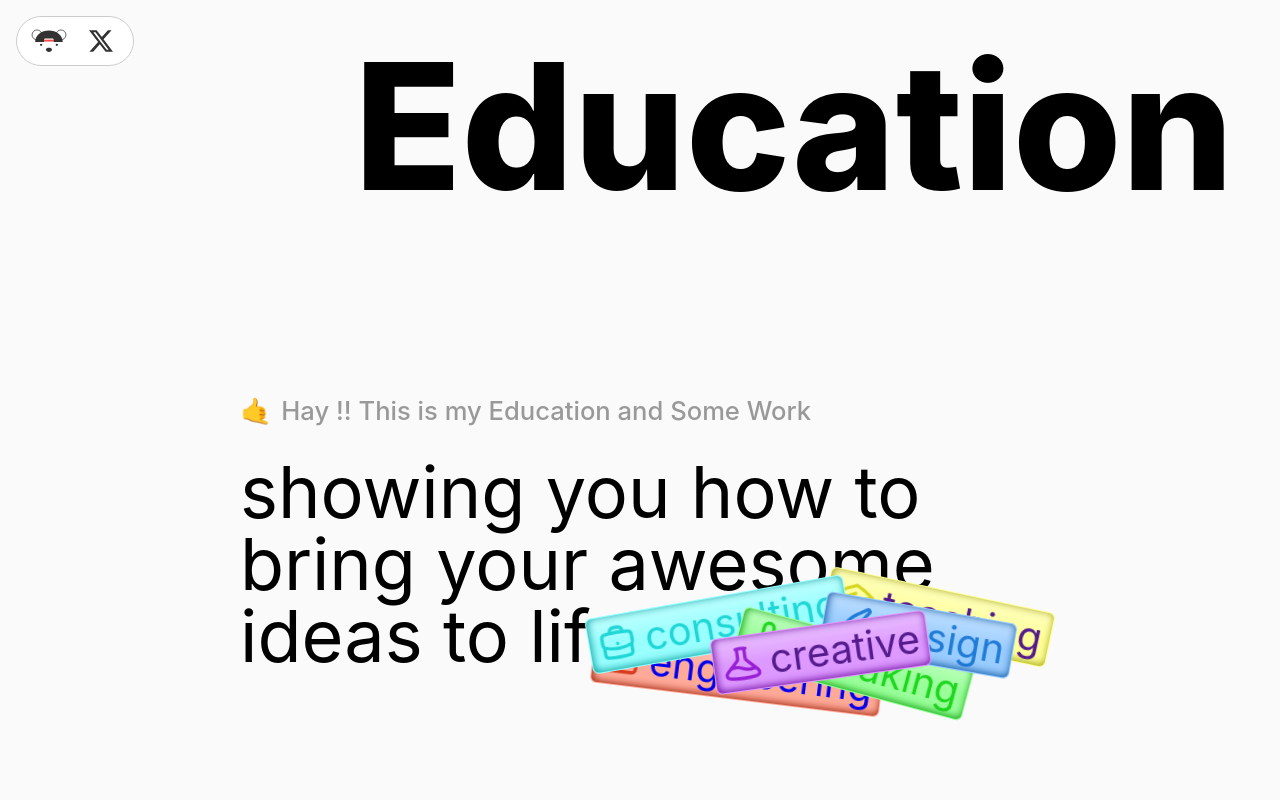
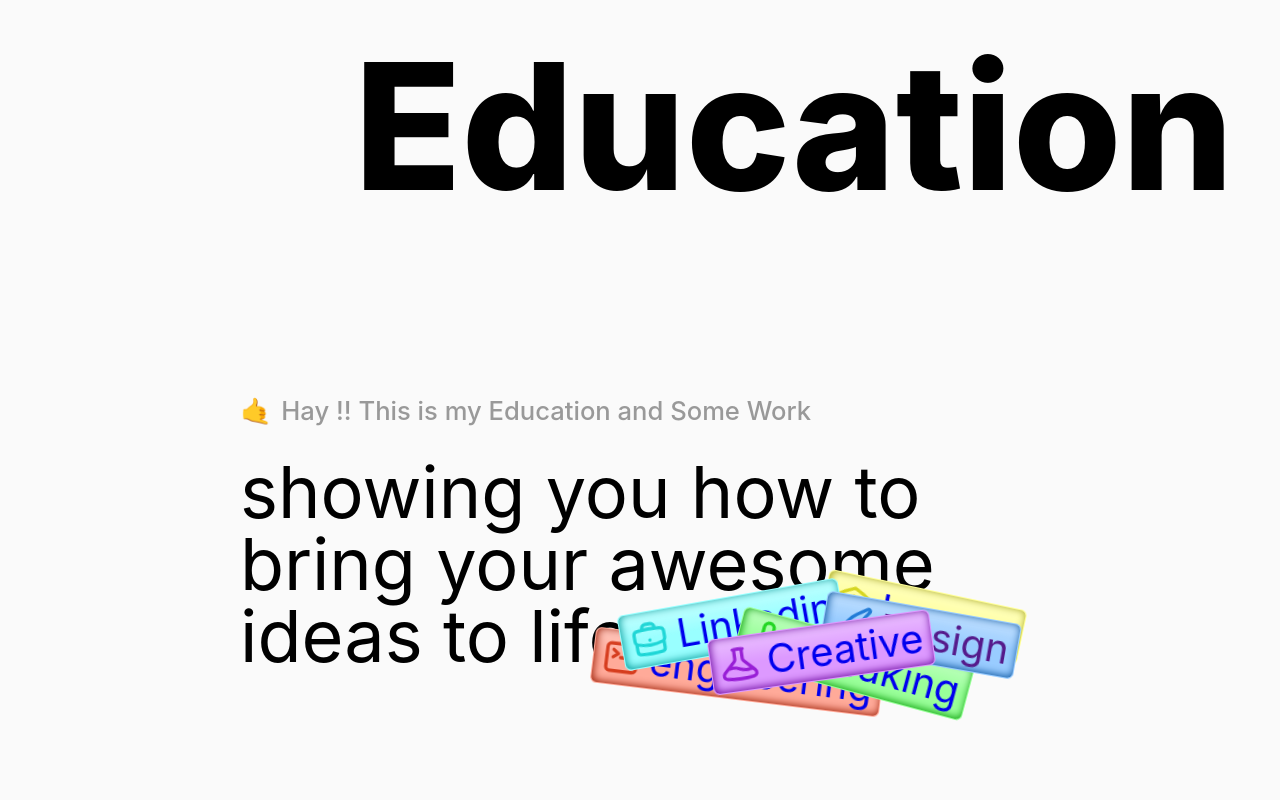
Before and after one commit to kapilinania/finalPortfolio.github.io, a plain HTML site: page index.html in a window 1280 px wide. Shown: the top 800 px of the page. Drawn offline with nearby package versions, Linux system fonts and the light colour scheme.

Commit message:
Update index.html

```diff
--- a/index.html
+++ b/index.html
@@ -278,6 +278,7 @@ a{
     text-decoration: none;
 }
 
+
     </style>
 </head>
 <body>
@@ -302,31 +303,31 @@ a{
               <svg xmlns="http://www.w3.org/2000/svg" fill="none" viewBox="0 0 24 24" stroke-width="1.5" stroke="currentColor" class="w-6 h-6">
                 <path stroke-linecap="round" stroke-linejoin="round" d="M4.26 10.147a60.438 60.438 0 0 0-.491 6.347A48.62 48.62 0 0 1 12 20.904a48.62 48.62 0 0 1 8.232-4.41 60.46 60.46 0 0 0-.491-6.347m-15.482 0a50.636 50.636 0 0 0-2.658-.813A59.906 59.906 0 0 1 12 3.493a59.903 59.903 0 0 1 10.399 5.84c-.896.248-1.783.52-2.658.814m-15.482 0A50.717 50.717 0 0 1 12 13.489a50.702 50.702 0 0 1 7.74-3.342M6.75 15a.75.75 0 1 0 0-1.5.75.75 0 0 0 0 1.5Zm0 0v-3.675A55.378 55.378 0 0 1 12 8.443m-7.007 11.55A5.981 5.981 0 0 0 6.75 15.75v-1.5" />
               </svg>
-              <a href="">teaching</a>
+              <a href="https://www.youtube.com/@kapilinaniya">Lesson</a>
             </div>
             <div class="attribute">
               <svg xmlns="http://www.w3.org/2000/svg" fill="none" viewBox="0 0 24 24" stroke-width="1.5" stroke="currentColor" class="w-6 h-6">
                 <path stroke-linecap="round" stroke-linejoin="round" d="M20.25 14.15v4.25c0 1.094-.787 2.036-1.872 2.18-2.087.277-4.216.42-6.378.42s-4.291-.143-6.378-.42c-1.085-.144-1.872-1.086-1.872-2.18v-4.25m16.5 0a2.18 2.18 0 0 0 .75-1.661V8.706c0-1.081-.768-2.015-1.837-2.175a48.114 48.114 0 0 0-3.413-.387m4.5 8.006c-.194.165-.42.295-.673.38A23.978 23.978 0 0 1 12 15.75c-2.648 0-5.195-.429-7.577-1.22a2.016 2.016 0 0 1-.673-.38m0 0A2.18 2.18 0 0 1 3 12.489V8.706c0-1.081.768-2.015 1.837-2.175a48.111 48.111 0 0 1 3.413-.387m7.5 0V5.25A2.25 2.25 0 0 0 13.5 3h-3a2.25 2.25 0 0 0-2.25 2.25v.894m7.5 0a48.667 48.667 0 0 0-7.5 0M12 12.75h.008v.008H12v-.008Z" />
               </svg>
-              consulting
+              <a href="https://www.linkedin.com/in/kapil-inania-a4a548160/?originalSubdomain=in">Linkedin</a>
             </div>
             <div class="attribute">
               <svg xmlns="http://www.w3.org/2000/svg" fill="none" viewBox="0 0 24 24" stroke-width="1.5" stroke="currentColor" class="w-6 h-6">
                 <path stroke-linecap="round" stroke-linejoin="round" d="M12 18.75a6 6 0 0 0 6-6v-1.5m-6 7.5a6 6 0 0 1-6-6v-1.5m6 7.5v3.75m-3.75 0h7.5M12 15.75a3 3 0 0 1-3-3V4.5a3 3 0 1 1 6 0v8.25a3 3 0 0 1-3 3Z" />
               </svg>
-              speaking
+              <a href="https://www.youtube.com/@kapilinaniya">speaking</a>
             </div>
             <div class="attribute">
               <svg xmlns="http://www.w3.org/2000/svg" fill="none" viewBox="0 0 24 24" stroke-width="1.5" stroke="currentColor" class="w-6 h-6">
                 <path stroke-linecap="round" stroke-linejoin="round" d="M9.53 16.122a3 3 0 0 0-5.78 1.128 2.25 2.25 0 0 1-2.4 2.245 4.5 4.5 0 0 0 8.4-2.245c0-.399-.078-.78-.22-1.128Zm0 0a15.998 15.998 0 0 0 3.388-1.62m-5.043-.025a15.994 15.994 0 0 1 1.622-3.395m3.42 3.42a15.995 15.995 0 0 0 4.764-4.648l3.876-5.814a1.151 1.151 0 0 0-1.597-1.597L14.146 6.32a15.996 15.996 0 0 0-4.649 4.763m3.42 3.42a6.776 6.776 0 0 0-3.42-3.42" />
               </svg>
-              design
+              <a href="">Design</a>
             </div>
             <div class="attribute">
               <svg xmlns="http://www.w3.org/2000/svg" fill="none" viewBox="0 0 24 24" stroke-width="1.5" stroke="currentColor" class="w-6 h-6">
                 <path stroke-linecap="round" stroke-linejoin="round" d="M9.75 3.104v5.714a2.25 2.25 0 0 1-.659 1.591L5 14.5M9.75 3.104c-.251.023-.501.05-.75.082m.75-.082a24.301 24.301 0 0 1 4.5 0m0 0v5.714c0 .597.237 1.17.659 1.591L19.8 15.3M14.25 3.104c.251.023.501.05.75.082M19.8 15.3l-1.57.393A9.065 9.065 0 0 1 12 15a9.065 9.065 0 0 0-6.23-.693L5 14.5m14.8.8 1.402 1.402c1.232 1.232.65 3.318-1.067 3.611A48.309 48.309 0 0 1 12 21c-2.773 0-5.491-.235-8.135-.687-1.718-.293-2.3-2.379-1.067-3.61L5 14.5" />
               </svg>
-              <a href="">creative</a>
+              <a href="https://github.com/kapilinania">Creative</a>
             </div>
           </div>
         </div>
@@ -335,7 +336,7 @@ a{
         <h2>Next Sections.</h2>
       </main>
       <footer>Made by kapil &copy; 2024</footer>
-      <div class="socials">
+      <!-- <div class="socials">
         <a class="bear-link" href="" target="_blank" rel="noreferrer noopener">
           <svg class="w-9" viewBox="0 0 969 955" fill="none" xmlns="http://www.w3.org/2000/svg">
             <circle cx="161.191" cy="320.191" r="133.191" stroke="currentColor" stroke-width="20"></circle>
@@ -355,7 +356,7 @@ a{
             <path d="M18.901 1.153h3.68l-8.04 9.19L24 22.846h-7.406l-5.8-7.584-6.638 7.584H.474l8.6-9.83L0 1.154h7.594l5.243 6.932ZM17.61 20.644h2.039L6.486 3.24H4.298Z" fill="currentColor" />
           </svg>
         </a>
-      </div>
+      </div> -->
       <script>
         import gsap from 'https://cdn.skypack.dev/gsap@3.12.0';
         import { ScrollTrigger } from 'https://cdn.skypack.dev/gsap@3.12.0/ScrollTrigger';
```
